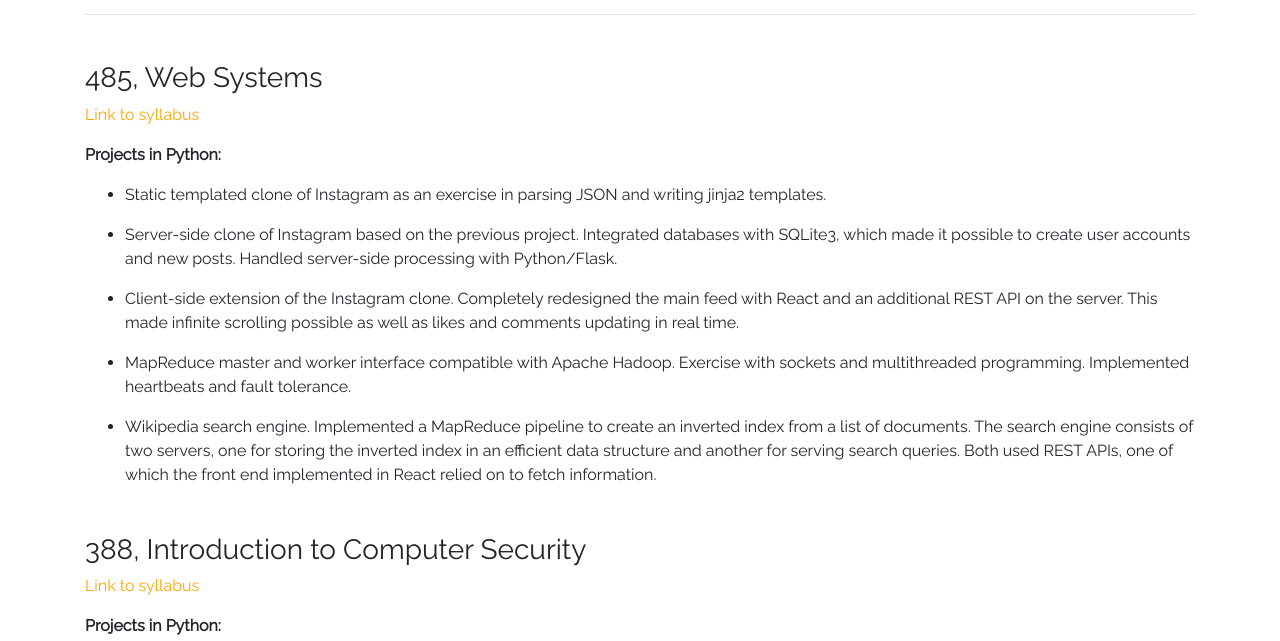
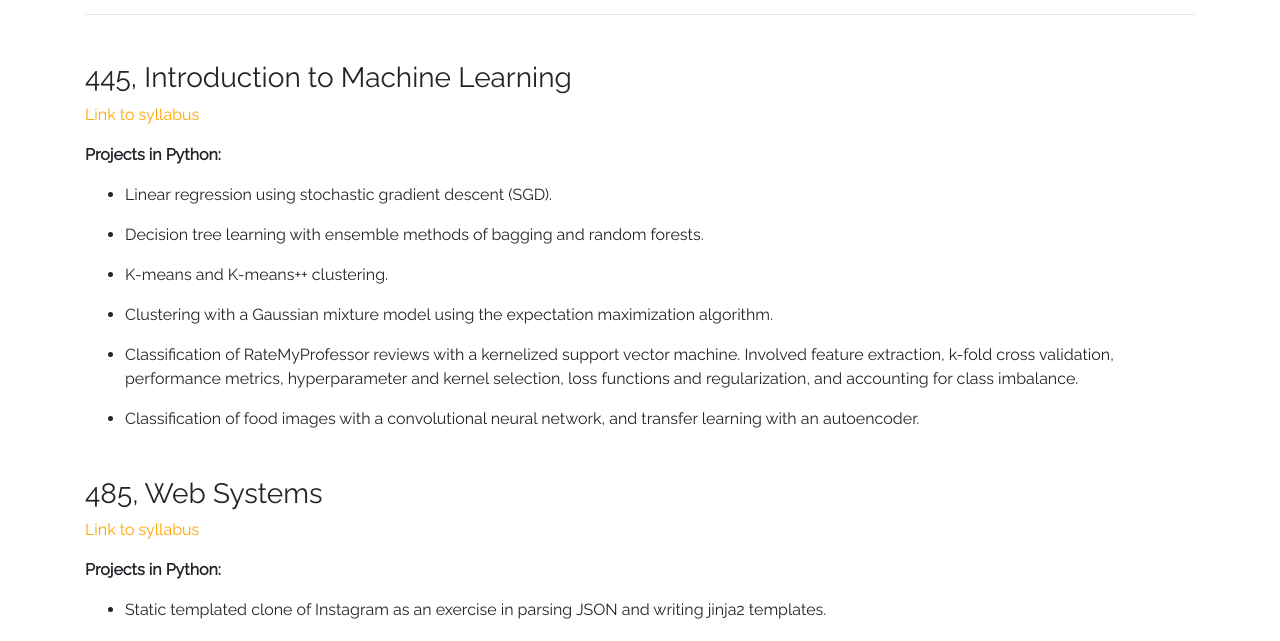
Before and after one commit to jasonkimprojects/jasonkimprojects.github.io, a plain HTML site: page coursework.html in a window 1280 px wide. Shown: the part 435-1076 px from the top of the page. Drawn offline with nearby package versions, Linux system fonts and the light colour scheme.

Commit message:
Updated with W20 work

```diff
--- a/coursework.html
+++ b/coursework.html
@@ -93,6 +93,47 @@
 			<div class="col">
 				<h1><b>Electrical Engineering &amp; Computer Science</b></h1>
 				<hr>
+			</div>
+		</div>
+		<div class="row course">
+			<div class="col">
+				<h3>445, Introduction to Machine Learning</h3>
+				<p><a href="https://eecs445-f16.github.io/" class="syllabus">Link to syllabus</a></p>
+				<p>
+					<b>Projects in Python:</b>
+				</p>
+				<ul>
+					<li>
+						<p>
+							Linear regression using stochastic gradient descent (SGD).
+						</p>
+					</li>
+					<li>
+						<p>
+							Decision tree learning with ensemble methods of bagging and random forests.
+						</p>
+					</li>
+					<li>
+						<p>
+							K-means and K-means++ clustering.
+						</p>
+					</li>
+					<li>
+						<p>
+							Clustering with a Gaussian mixture model using the expectation maximization algorithm.
+						</p>
+					</li>
+					<li>
+						<p>
+							Classification of RateMyProfessor reviews with a kernelized support vector machine. Involved feature extraction, k-fold cross validation, performance metrics, hyperparameter and kernel selection, loss functions and regularization, and accounting for class imbalance.
+						</p>
+					</li>
+					<li>
+						<p>
+							Classification of food images with a convolutional neural network, and transfer learning with an autoencoder.
+						</p>
+					</li>
+				</ul>
 			</div>
 		</div>
     <div class="row course">
```
Also changed, not shown: index.html (+11 -3 lines).
